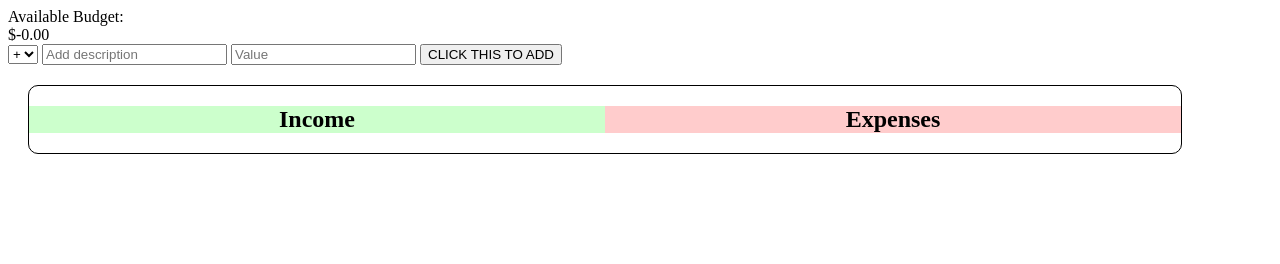
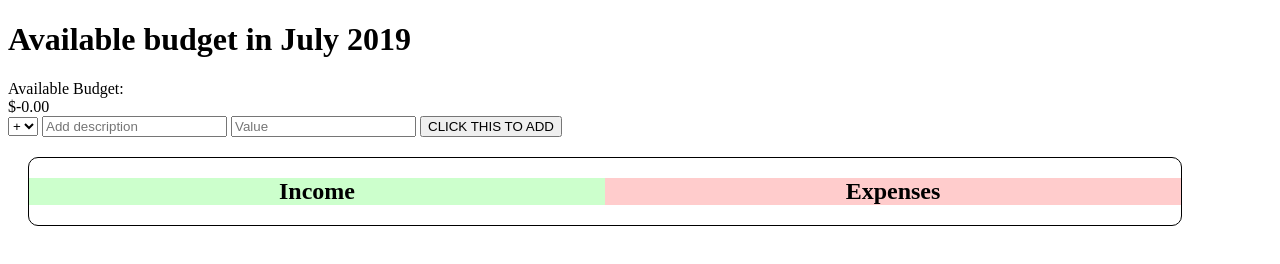
Before and after one commit to mdraj2/Budget-app, a website: page index.html in a window 1280 px wide. Drawn offline with Linux system fonts and the light colour scheme.

Commit message:
Added title,month and refactored some code

```diff
--- a/index.html
+++ b/index.html
@@ -8,6 +8,7 @@
 <body>
 	<div class = "top">
 		<div class="budget">
+			<h1 class ="budet__title--month"></h1>
 			<div class="budget__title">Available Budget:</div>
 			<div class="budget__value">$12</div>
 		</div>
@@ -24,7 +25,6 @@
 	</div>
 
 	<div class = "container item">
-
 		<div class = row>
 			<div class="col-1-of-2">
 				<h2 class = "heading--income">Income</h2>
--- a/script.js
+++ b/script.js
@@ -1,4 +1,7 @@
 // this will handle the data
+// TODO
+// Add total income and expense to the UI
+// Add focusing to the input
 var budgetController = (function(){
 	"use strict";
 	var Expense = function(){},
@@ -163,7 +166,8 @@ var UIController = (function(){
 		incomeLabel: '______________',
 		expenseLabel: '______________',
 		containerLabel : ".container",
-		expensePercLabel: ".item__percentage"
+		expensePercLabel: ".item__percentage",
+		dateLabel: '.budet__title--month'
 	};
 
 	formatNumber = function(num,type){
@@ -296,6 +300,23 @@ var UIController = (function(){
 				}
 			});
 		},
+
+		displayMonth: function(){
+			// this will only run during initialisation
+			var now = {},
+				year = String,
+				month = Number,
+				MonthArray = {};
+
+			MonthArray = ["January","Febuary","March","April","May","June",
+			"July","August","September","October","November","December"];
+			now = new Date();
+			year = now.getFullYear();
+
+			month = MonthArray[now.getMonth()];
+			document.querySelector(DOMstrings.dateLabel).textContent = 'Available budget in '+ month + ' '+ year;
+
+		}
 	};
 })();
 
@@ -304,22 +325,32 @@ var controller = (function(budgetCtrl, UICtrl){
 	"use strict";
 	var setUpEventListeners = function(){},
 		DOM = {},
+		SelectElemAndEvent = function(){},
 		ctrlAddItem = function(){},
 		ctrlDeleteItem = function(){},
 		updateBudget = function(){},
 		traverseDOM = function(){},
 		updatePercentages = function(){};
+
 	setUpEventListeners = function() {
 		DOM = UICtrl.getDOMstrings();
-		document.querySelector(DOM.inputAddButton).addEventListener('click', ctrlAddItem);
+		SelectElemAndEvent(DOM.inputAddButton,'click', ctrlAddItem);
+		SelectElemAndEvent(DOM.containerLabel,'click',ctrlDeleteItem);
+		document.querySelector(DOM.inputType).addEventListener('change',UICtrl.changedType);
+		// document.querySelector(DOM.inputAddButton).addEventListener('click', ctrlAddItem);
+		// document.querySelector(DOM.containerLabel).addEventListener('click',ctrlDeleteItem);
+		// Global Listener
 		document.addEventListener('keypress',function(e){
 			if(e.keyCode == 13 || e.which === 13){
 				ctrlAddItem();
 			}
 		});
+	};
 
-		document.querySelector(DOM.containerLabel).addEventListener('click',ctrlDeleteItem);
+	SelectElemAndEvent = function(selector,event,callbackfun) {
+		return document.querySelector(selector).addEventListener(event,callbackfun)
 	};
+
 	ctrlAddItem = function() {
 		var userInput = {},
 			newItem = {},
@@ -404,6 +435,8 @@ var controller = (function(budgetCtrl, UICtrl){
 				totalExp: 0,
 				percentage: 0}
 			);
+
+			UICtrl.displayMonth();
 			setUpEventListeners();
 		}
 	};
```
